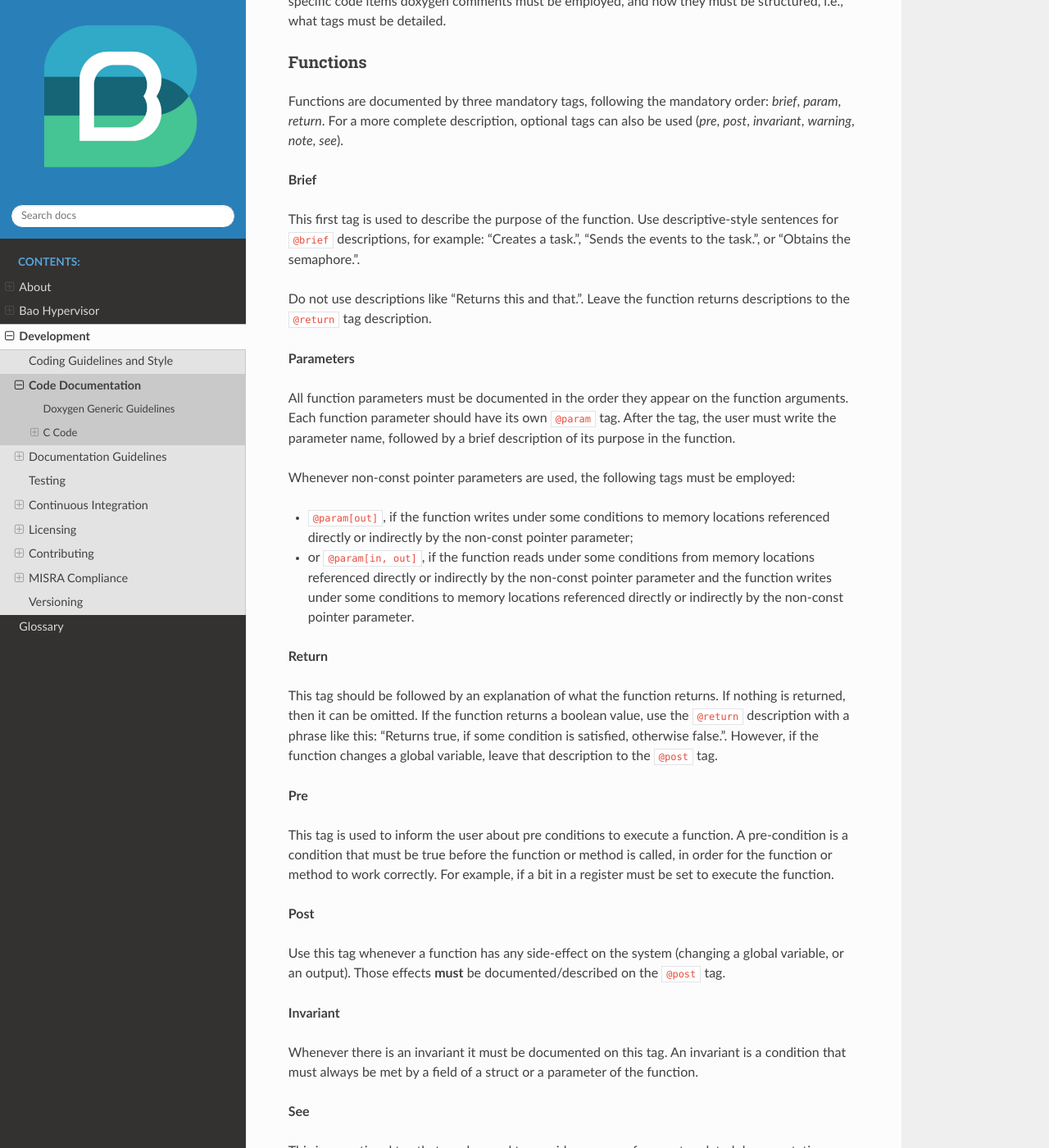
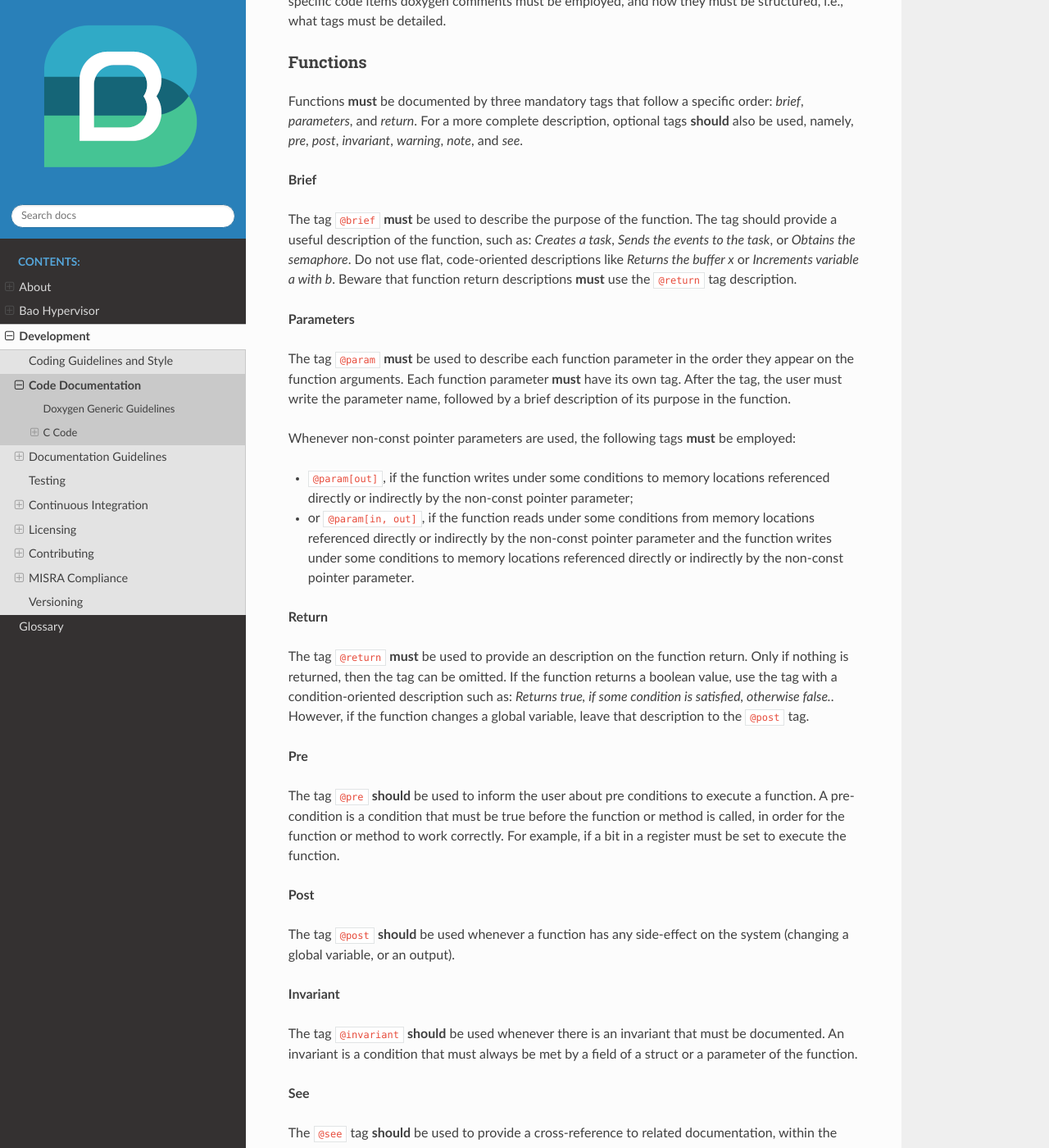
Before and after one commit to bao-project/bao-docs, a Sphinx documentation site: the page built from source/development/code_documentation.rst, in a window 1280 px wide and 1400 px high, scrolled down 1326 px. Shown: the whole window at 82% size. Built offline with Sphinx 7.4.7 and the Read the Docs theme 2.0.0, drawn with Linux system fonts in a browser that asks for light colours; some of the changed text lies outside the part shown.

Commit message:
ref(code-doc): improve the C code doxygen documentation
Signed-off-by: Daniel Oliveira <drawnpoetry@gmail.com>

```diff
--- a/source/development/code_documentation.rst
+++ b/source/development/code_documentation.rst
@@ -75,29 +75,28 @@
 Functions
 *********
 
-Functions are documented by three mandatory tags, following the mandatory
-order: *brief*, *param*, *return*.
-For a more complete description, optional tags can also be used (*pre*, *post*,
-*invariant*, *warning*, *note*, *see*).
+Functions **must** be documented by three mandatory tags that follow a specific
+order: *brief*, *parameters*, and *return*.
+For a more complete description, optional tags **should** also be used, namely,
+*pre*, *post*, *invariant*, *warning*, *note*, and *see*.
 
 **Brief**
 
-This first tag is used to describe the purpose of the function. Use
-descriptive-style sentences for ``@brief`` descriptions, for example:
-"Creates a task.", "Sends the events to the task.", or "Obtains the
-semaphore.".
-
-Do not use descriptions like "Returns this and that.". Leave the function
-returns descriptions to the ``@return`` tag description.
+The tag ``@brief`` **must** be used to describe the purpose of the function.
+The tag should provide a useful description of the function, such as: *Creates
+a task*, *Sends the events to the task*, or *Obtains the semaphore*. Do not use
+flat, code-oriented descriptions like *Returns the buffer x* or *Increments
+variable a with b*. Beware that function return descriptions **must** use the
+``@return`` tag description.
 
 **Parameters**
 
-All function parameters must be documented in the order they appear on the
-function arguments. Each function parameter should have its own ``@param`` tag.
-After the tag, the user must write the parameter name, followed by a brief
-description of its purpose in the function.
+The tag ``@param`` **must** be used to describe each function parameter in the
+order they appear on the function arguments. Each function parameter **must**
+have its own tag. After the tag, the user must write the parameter name,
+followed by a brief description of its purpose in the function.
 
-Whenever non-const pointer parameters are used, the following tags must be
+Whenever non-const pointer parameters are used, the following tags **must** be
 employed:
 
 * ``@param[out]``, if the function writes under some conditions to memory
@@ -111,59 +110,56 @@
 
 **Return**
 
-This tag should be followed by an explanation of what the function returns. If
-nothing is returned, then it can be omitted.
-If the function returns a boolean value, use the ``@return`` description with
-a phrase like this: “Returns true, if some condition is satisfied,
-otherwise false.”. However, if the function changes a global variable, leave
-that description to the ``@post`` tag.
+The tag ``@return`` **must** be used to provide an description on the function
+return. Only if nothing is returned, then the tag can be omitted. If the
+function returns a boolean value, use the tag with a condition-oriented
+description such as: *Returns true, if some condition is satisfied, otherwise
+false.*. However, if the function changes a global variable, leave that
+description to the ``@post`` tag.
 
 **Pre**
 
-This tag is used to inform the user about pre conditions to execute a function.
-A pre-condition is a condition that must be true before the function or method
-is called, in order for the function or method to work correctly.
-For example, if a bit in a register must be set to execute the function.
+The tag ``@pre`` **should** be used to inform the user about pre conditions to
+execute a function. A pre-condition is a condition that must be true before the
+function or method is called, in order for the function or method to work
+correctly. For example, if a bit in a register must be set to execute the
+function.
 
 **Post**
 
-Use this tag whenever a function has any side-effect on the system (changing a
-global variable, or an output). Those effects **must** be documented/described
-on the ``@post`` tag.
+The tag ``@post`` **should** be used whenever a function has any side-effect on
+the system (changing a global variable, or an output).
 
 **Invariant**
 
-Whenever there is an invariant it must be documented on this tag.
-An invariant is a condition that must always be met by a field of a struct
-or a parameter of the function.
+The tag ``@invariant`` **should**  be used whenever there is an invariant that
+must be documented. An invariant is a condition that must always be met by a
+field of a struct or a parameter of the function.
 
 **See**
 
-This is an optional tag that can be used to provide a cross-reference to
-related documentation, within the code documentation or some external source,
-through an URL. This is useful when information to understand the code is based
-on external sources of the function.
+The ``@see`` tag **should**  be used to provide a cross-reference to related
+documentation, within the code documentation or some external source, through
+an URL. This is useful when information to understand the code is based on
+external sources of the function.
 
 **Note**
 
-This is an optional tag that is used to inform the user about any updates that
+The tag ``@note`` **should**  be used to inform the user about any updates that
 has to be made, as well as to highlight important information or even providing
 additional context for the documentation.
 
-Template and Examples
-#####################
+Template/Examples
+#################
 
-This is a generic (*template*) description of all tags available for the user
-to describe a function.
-
-The last five tags (*pre*, *post*, *invariant*, *see* and *note*) are optional.
+Template:
 
 .. code-block:: c
 
  /**
   *  @brief <description>
-  *  @param[in/out] <variable name> <description>
-  *  @return <variable type> <description>
+  *  @param[in/out] <variable_name> <description>
+  *  @return <variable_type> <description>
   *
   *  @pre <description>
   *  @post <description>
@@ -172,104 +168,98 @@
   *  @note <description>
   */
 
-Example of the ``@return`` tag usage:
+Several examples:
 
 .. code-block:: c
 
- /**
-  *  @brief Get link registers from GICH
-  *  @return Returns the number of link registers
-  */
- size_t gich_num_lrs()
- {
+  /**
+   *  @brief Get link registers from GICH
+   *  @return Returns the number of link registers
+   */
+  size_t gich_num_lrs()
+  {
     return ((MRS(ICH_VTR_EL2) & ICH_VTR_MSK) >> ICH_VTR_OFF) + 1;
- }
-
-*Examples* from Bao hypervisor's code on functions with and without return
-types as well with and without arguments.
+  }
 
 .. code-block:: c
 
- /**
-  *  @brief Handle the exceptions exceptions such as guest page-faults or
-  *         hypercalls.
-  */
- void aborts_sync_handler()
+  /**
+   *  @brief Handle the exceptions exceptions such as guest page-faults or
+   *         hypercalls.
+   */
+  void aborts_sync_handler()
 
 .. code-block:: c
 
- /**
-  *  @brief Checks if GICR got any pending interrupts to attend.
-  *  @param int_id Interrupt id.
-  *  @param gicr_id GICR id.
-  *  @return True if 'int_id' interrupt is pending for the 'gicr_id'
-  *          redistributor.
-  */
- bool gicr_get_pend(irqid_t int_id, cpuid_t gicr_id)
+  /**
+   *  @brief Checks if GICR got any pending interrupts to attend.
+   *  @param int_id Interrupt id.
+   *  @param gicr_id GICR id.
+   *  @return True if 'int_id' interrupt is pending for the 'gicr_id'
+   *          redistributor.
+   */
+  bool gicr_get_pend(irqid_t int_id, cpuid_t gicr_id)
 
 
 .. _types:
 
-Type Definitions (``struct``, ``enum``, ``unions`` and ``typedefs``)
-********************************************************************
+Type Definitions
+****************
 
-Regarding data structures there are three types of mandatory tags:
-*data type*, *brief* and *var*.
+Type definitions (``struct``, ``enum``, ``unions`` and ``typedefs``) **must**
+be documented by three mandatory types of tags that follow a specific order:
+the *data type*, *brief*, and *variables*.
 
 **Data Type**
 
-The comment block must start with the tag identifying the type of data
-structure (``@struct`` for structures, ``@enum`` for enumerations, ``@typedef``
-for ``typedef``, and ``@union`` for unions) following the name of that data
-structure.
+This tag **must** be used to identify the type of data structure (``@struct``
+for structures, ``@enum`` for enumerations, ``@typedef`` for ``typedef``, and
+``@union`` for unions) following the name of that data structure.
 
 **Brief**
 
-Each type (``typedef``, ``struct``, ``enum``, ``union``) defined in a header
-file shall be documented with a ``@brief`` description informing the developer
-about the role and the impact of the data structure on the code. This field
-should be a one-liner describing the purpose of the struct. However the
+The tag ``@brief`` **must**  be used to inform the developer about the role
+and the impact of the data structure on the code. This field should be a
+one-line description of the purpose of the data structure. However the
 developer can, when necessary, feel free to give a more detailed, multi-line
-description. Nonetheless, this multi-line comment mustn't be more than a couple
-of lines, or a small paragraph.
+description, but keep it short. Use concise and clear descriptions like *This
+type represents...*, *This structure represents...*, *This structure provides
+...*, or *This enumeration represents...*.
 
-For the ``@brief`` description of types use phrases like "This type
-represents ...", "This structure represents ...", "This structure provides ..."
-, or "This enumeration represents ...".
+**Struct Variables**
 
-**Struct variables**
+Members in a structure **must** be documented with a comment within their
+declaration that starts with ``/**<`` and closes with ``*/``. This is used to
+describe the context/role of each variable within the data structure. Note that
+the variable description **must** start with a capital letter (see examples).
+For the description of each type members you can use concise and clear
+descriptions such as *This member represents...*, *The X lock protects...*,
+*Used to...*, *Contains...*, *Stores ...*.
 
-The third tag (``@var``) is used to describe the context/role of each variable
-within the data structure. Note that the variable description must start with
-a capital letter (see examples).
-
-For the description of each type members you can use phrases like "This member
-represents...", "The X lock protects...", "Used to...", "Contains...",
-"Stores ..."
-
-Template and Examples
-#####################
+Template/Examples
+#################
 
 Bellow we showcase a *template* of the available tags to describe a structure.
 
 .. code-block:: c
 
   /**
-  * @struct <struct_name>
-  * @brief <Description>
-  */
+   * @struct <struct_name>
+   * @brief <Description>
+   */
+  struct <struct_name>
+  {
+    <type> <variable_name>; /**< <Description> */
+  };
 
-*Examples* for the *memory protection* struct and the two distinct
-approaches to comment on this type of data.The variables can either be
-commented on the header with the tag ``@var`` or within their declaration with
-the comment starting with ``/**<``.
+Examples:
 
 .. code-block:: c
 
   /**
-  * @struct memory_protection
-  * @brief This structure represents a memory region
-  */
+   * @struct memory_protection
+   * @brief This structure represents a memory region
+   */
   struct memory_protection
   {
     bool assigned;         /**< Memory region assign flag */
@@ -279,51 +269,61 @@
     mem_flags_t mem_flags; /**< Region memory attributes */
   };
 
+.. code-block:: c
+
+  /**
+   * @enum wakeup_reason
+   * @brief PSCI wakeup reason for CPUs.
+   */
+  enum wakeup_reason {
+    PSCI_WAKEUP_CPU_OFF,    /**< Wakeup reason CPU off */
+    PSCI_WAKEUP_POWERDOWN,  /**< Wakeup reason CPU powerdown */
+    PSCI_WAKEUP_IDLE,       /**< Wakeup reason CPU idle */
+    PSCI_WAKEUP_NUM         /**< Wakeup reason number of variants */
+  };
 
 .. _files:
 
 Files
 *****
 
-All files must have a doxygen comment after the mandatory license header
-(see :ref:`generic`), detailing the purpose and use for the file.
-The two tags on the doxygen-style comments are *file* and *brief*.
+All files must have a doxygen comment after the mandatory license header (see
+:ref:`generic`), detailing the purpose and use for the file. The two mandatory
+tags on the doxygen-style comments are *file* and *brief*.
 
 **File**
 
-The ``@file`` tag identifies the filename and its type (e.g., ``.h``, ``.c``).
+The ``@file`` tag **must** be used to identify the filename and its type (e.g.,
+``.h``, ``.c``).
 
 **Brief**
 
-The ``@brief`` is then used to describe the general purpose of the functions in
-the file or/and to explain why a specific set of functions or data structures
-are grouped together in the file.
+The ``@brief`` tag **must** be used to describe the general purpose of the
+functions in the file or/and to explain why a specific set of functions or data
+structures are grouped together in the file. Use concise and clear descriptions
+such as *This header file provides...*, *This header file provides the API
+of...*, or *This file provides interfaces and functions used to implement...*.
 
-On the ``@brief`` description it can have sentences like "This header file
-provides ...", "This header file provides the API of ...", or "This file
-provides interfaces and functions used to implement ...".
+Template/Examples
+#################
 
-Template and Examples
-#####################
-
-*Template* of the license and available tags to describe a file.
+Template:
 
 .. code-block:: c
 
   /**
-  * @file <filename.type>
-  * @brief <Text>
-  */
+   * @file <filename.type>
+   * @brief <Text>
+   */
 
-*Practical Example* on the *vm.h* file header, which provides VM structures
-and functions.
+Example:
 
 .. code-block:: c
 
   /**
-  * @file vm.h
-  * @brief This header file provides VM structures and functions
-  */
+   * @file vm.h
+   * @brief This header file provides VM structures and functions
+   */
 
 
 .. _macros:
@@ -331,10 +331,22 @@
 Macros
 ******
 
-To document macros, the tag ``@def`` must be used. Following the tag, the
-macro, with the name and the parameters must be explicit. The other mandatory
-tag is the ``@brief`` tag, that must briefly describe the objective of the
-macro.
+Macros **must** be documented by two mandatory tags that follow a specific
+order: *definition* and *brief*.
+
+**Definition**
+
+The ``@def`` tag **must** be used to explicitly describe the macro name and
+parameters.
+
+**Brief**
+
+The ``@brief`` tag **must** be used to describe the macro purpose.
+
+Template/Examples
+#################
+
+Template:
 
 .. code-block:: c
 
@@ -344,18 +356,38 @@
   */
   #define MACRO(arg1, arg2) ((arg1) + (arg2))
 
+Example:
+
+.. code-block:: c
+
+  /**
+  * @def BIT(x)
+  * @brief Returns a bit mask with the bit at position x set.
+  */
+  #define BIT(x) (1UL << (x))
 
 .. _variables:
 
 Variables
 *********
 
-For variables you must start the comment with ``/*!<`` and end it normally
-with ``*/``. Describe the objective of the variable. For a boolean type use
-a phrase like: “The variable X is true, if some condition is satisfied,
-otherwise it is false.”. This should be used on global variables or on any
-other variable (when appropriate).
+For variables you **must** start the comment with ``/**<`` and end it normally
+with ``*/``. Describe concisely and clearly the objective of the variable. For
+a boolean type use a phrase like: *The variable X is true, if some condition is
+satisfied, otherwise it is false.*. This should be used on global variables or
+on any other variables (when appropriate).
+
+Template/Examples
+#################
+
+Template:
 
 .. code-block:: c
 
-  int var; /*!< Detailed description after the variable */
+  int var; /**< Detailed description after the variable */
+
+Example:
+
+.. code-block:: c
+
+  uint64_t start_addr; /**< Start address of the memory region */
```
